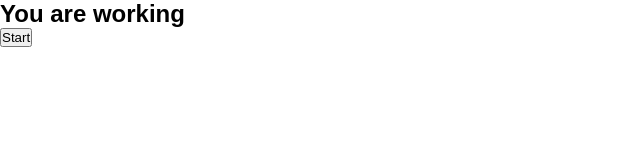
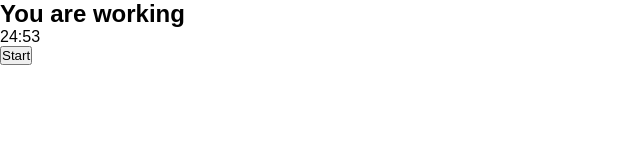
Before and after one commit to joaobispo2077/pomodoro, a React (Create React App) app: page / in a window 1280 px wide. Shown: the top 160 px of the page, without its empty margins (0-640 px from the left). Built offline with nearby package versions, Linux system fonts and the light colour scheme.

Commit message:
feat: added timer

```diff
--- /dev/null
+++ b/src/components/Timer.tsx
@@ -0,0 +1,12 @@
+import React from 'react';
+import { secondsToTime } from '../utils/secondsToTime';
+
+export interface ITimerProps {
+  mainTime: number;
+}
+
+function Timer({ mainTime }: ITimerProps): JSX.Element {
+  return <section className="timer">{secondsToTime(mainTime)}</section>;
+}
+
+export default Timer;
--- a/src/components/pomodoroTimer.tsx
+++ b/src/components/pomodoroTimer.tsx
@@ -1,9 +1,8 @@
 import React from 'react';
 import Button from '../components/Button';
+import Timer from '../components/Timer';
 
 import { useInterval } from '../hooks/useInterval';
-import { secondsToTime } from '../utils/secondsToTime';
-
 interface IPomodoroTimerProps {
   defaultPomodoroTime: number;
 }
@@ -18,7 +17,7 @@ export function PomodoroTimer(props: IPomodoroTimerProps): JSX.Element {
   return (
     <div id="pomodoro">
       <h2>You are working</h2>
-      {/* secondsToTime(mainTime) */}
+      <Timer mainTime={mainTime} />
       <Button
         text="Start"
         onClick={() => console.log('Hello')}
```
